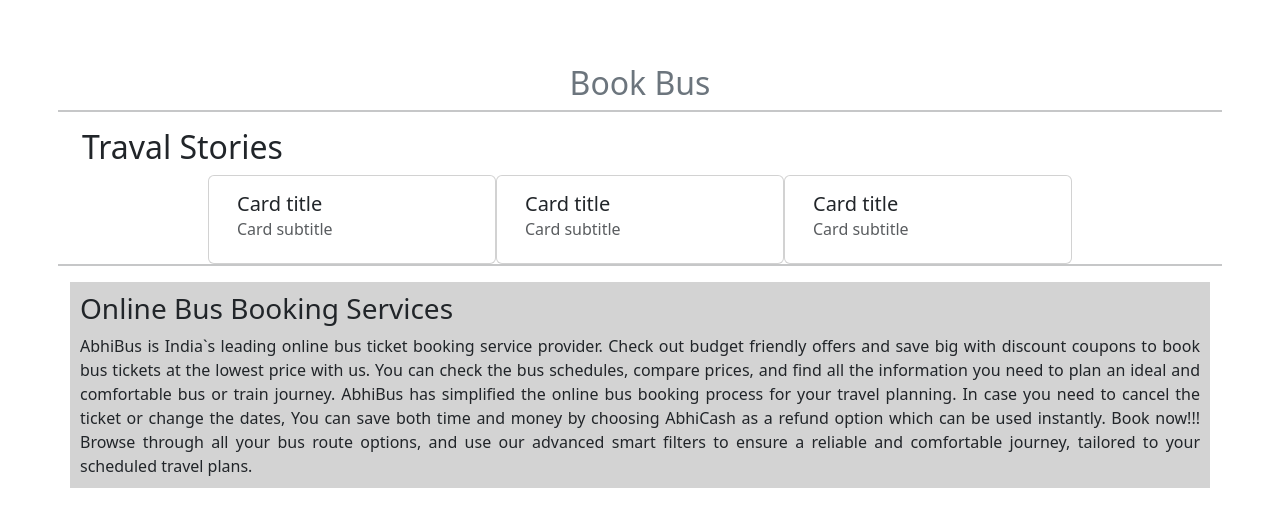
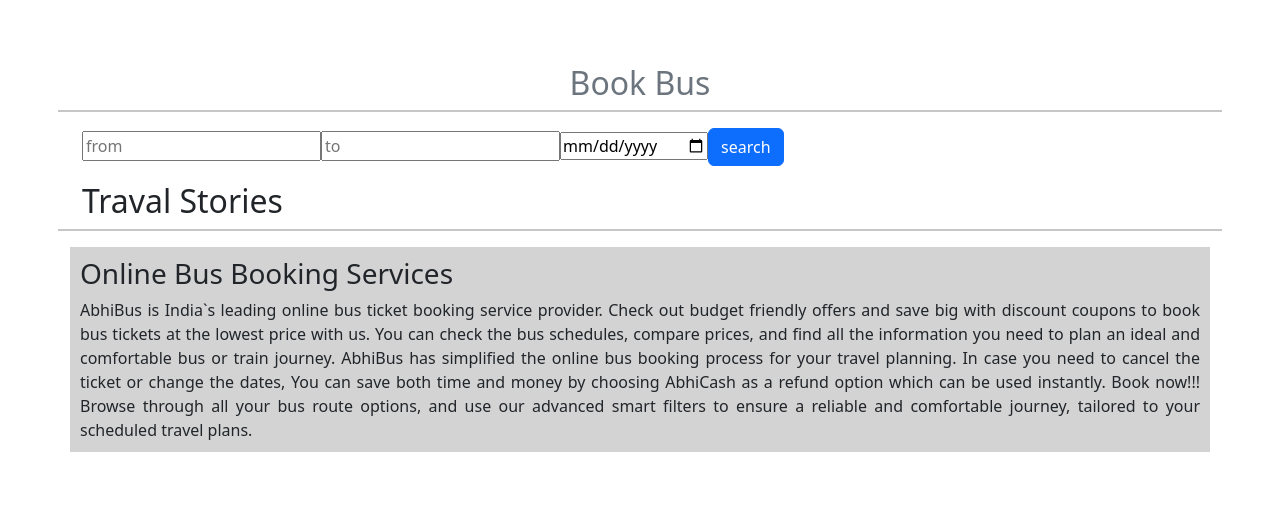
Before and after one commit to cicadaXiR/TravalBookingSyatem, a React (Create React App) app: page /bus in a window 1280 px wide. Shown: the top 526 px of the page. Built offline with nearby package versions, Linux system fonts and the light colour scheme.

Commit message:
chhanges in busticket.jsx

```diff
--- a/src/pages/BusTicket.jsx
+++ b/src/pages/BusTicket.jsx
@@ -10,33 +10,14 @@
             <h2 className="text-center pt-3 text-secondary h2">Book Bus</h2>
             <hr />
             <form>
-
+              <div className='form-group'>
+                <input type='search' className='form' placeholder='from' required />
+                <input type='search' className='form' placeholder='to' required />
+                <input type='date' className='form' />
+                <button className='btn btn-primary'>search</button>
+              </div>
             </form>
             <h2>Traval Stories</h2>
-
-              <div class="card" style={{ width: "18rem" }}>
-                <div class="card-body">
-                  <h5 class="card-title">Card title</h5>
-                  <h6 class="card-subtitle mb-2 text-muted">Card subtitle</h6>
-                  <p class="card-text"></p>
-                </div>
-              </div>
-
-            <div class="card" style={{ width: "18rem" }}>
-              <div class="card-body">
-                <h5 class="card-title">Card title</h5>
-                <h6 class="card-subtitle mb-2 text-muted">Card subtitle</h6>
-                <p class="card-text"></p>
-              </div>
-            </div>
-
-            <div class="card" style={{ width: "18rem" }}>
-              <div class="card-body">
-                <h5 class="card-title">Card title</h5>
-                <h6 class="card-subtitle mb-2 text-muted">Card subtitle</h6>
-                <p class="card-text"></p>
-              </div>
-            </div>
             <hr />
             <p className='p1'>
               <h3>Online Bus Booking Services</h3>
```
Lines whose indentation alone changed are shown as unchanged.
